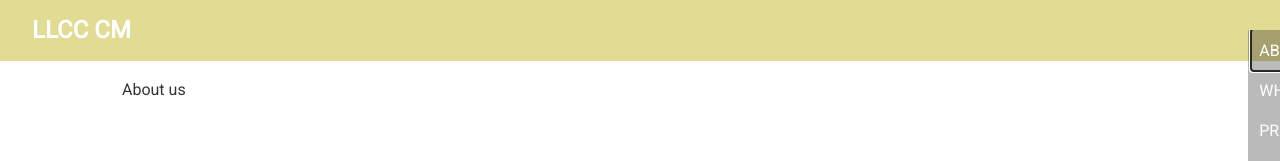
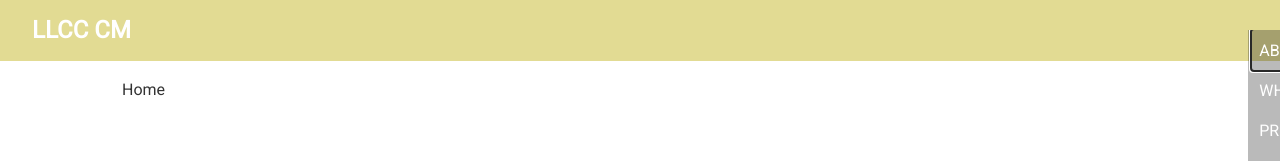
Before and after one commit to GH-KimV/LLCC-CM, a React (Create React App) app: page / in a window 1280 px wide. Shown: the top 161 px of the page. Built offline with nearby package versions, Linux system fonts and the light colour scheme; no server answers.

Commit message:
added home page

```diff
--- a/src/App.js
+++ b/src/App.js
@@ -1,9 +1,9 @@
 import React from 'react';
 import { BrowserRouter as Router, Switch, Route } from 'react-router-dom';
 import User from './components/users/User';
+import Navbar from './components/layout/navbar';
 import Home from './components/pages/Home';
-import Navbar from './components/layout/navbar';
-import Alert from './components/layout/Alert';
+import About from './components/pages/About';
 import Expectations from './components/pages/Expectations';
 import Programs from './components/pages/Programs';
 import Team from './components/pages/Team';
@@ -22,6 +22,8 @@ const App = () => {
                         <div className='container'>
                             <Switch>
                                 <Route exact path='/' component={Home} />
+                                <Route exact path='/about' component={About} />
+
                                 <Route exact path='/expect' component={Expectations} />
                                 <Route exact path='/programs' component={Programs} />
                                 <Route exact path='/team' component={Team} />
--- a/src/components/layout/navbar.js
+++ b/src/components/layout/navbar.js
@@ -15,16 +15,16 @@ const Navbar = ({ title }) => {
                 crossButtonClassName={'bm-cross-button'}
                 crossClassName={'bm-cross'}
             >
-                <a id='home' className='menu-item' href='/'>
+                <a id='about' className='menu-item' href='/about'>
                     ABOUT US &amp; WHO WE ARE
                 </a>
-                <a id='about' className='menu-item' href='/expect'>
+                <a id='expect' className='menu-item' href='/expect'>
                     WHAT TO EXPECT
                 </a>
                 <a id='contact' className='menu-item' href='/programs'>
                     PROGRAMS
                 </a>
-                <a id='contact' className='menu-item' href='/team'>
+                <a id='team' className='menu-item' href='/team'>
                     MEET THE TEAM
                 </a>
             </Menu>
--- /dev/null
+++ b/src/components/pages/About.js
@@ -0,0 +1,10 @@
+import React from 'react';
+
+
+const About = () => (
+    <div>
+        <p>About us</p>
+    </div>
+);
+
+export default About;
--- a/src/components/pages/Home.js
+++ b/src/components/pages/Home.js
@@ -1,10 +1,11 @@
-import React from 'react';
+import React from 'react'
 
+const Home = () => {
+    return (
+        <div>
+            <p>Home</p>
+        </div>
+    )
+}
 
-const Home = () => (
-    <div>
-        <p>About us</p>
-    </div>
-);
-
-export default Home;
+export default Home
```
